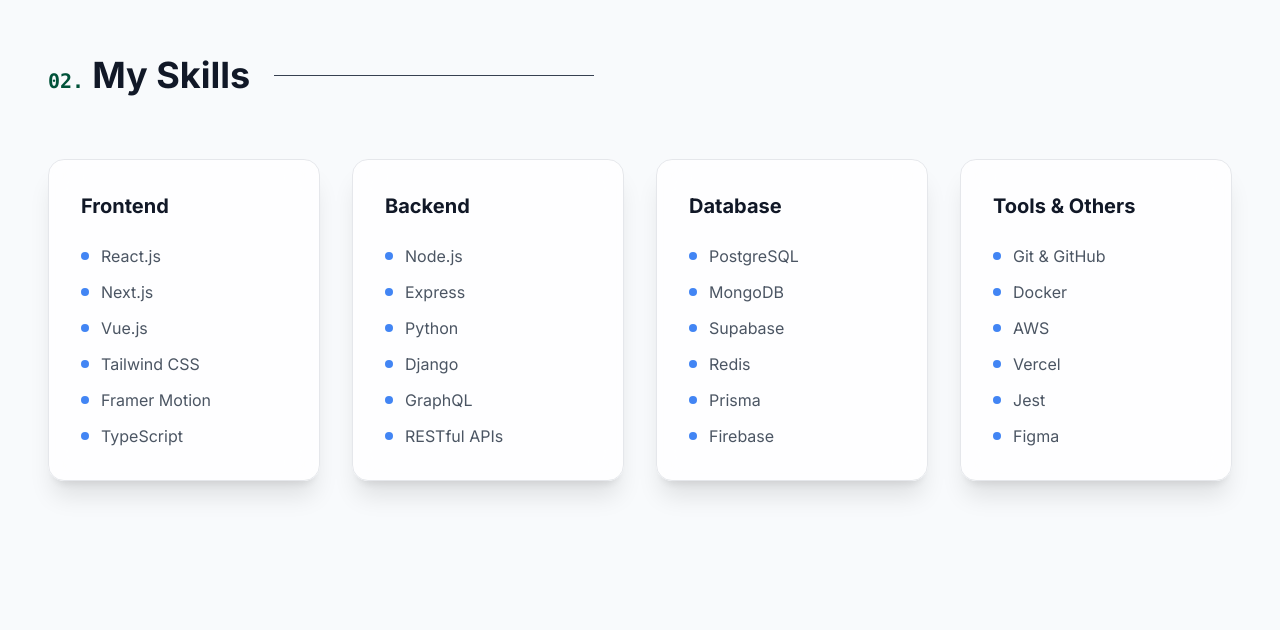
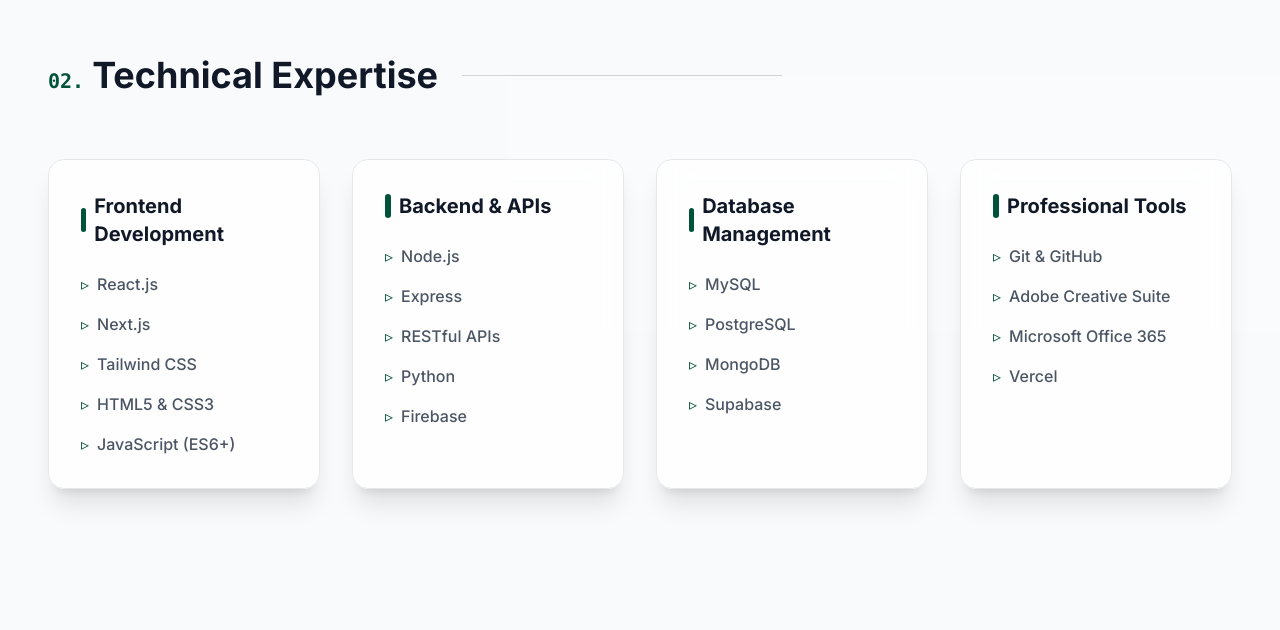
Before and after one commit to Samlite250/Samportfolio, a React (Vite) app: page / in a window 1280 px wide. Shown: the part 2210-2840 px from the top of the page. Built offline with nearby package versions, Linux system fonts and the light colour scheme.

Commit message:
feat: update and professionally reorganize skills list

```diff
--- a/src/components/About.jsx
+++ b/src/components/About.jsx
@@ -7,11 +7,11 @@
   { name: 'React.js', icon: <Cpu size={16} /> },
   { name: 'Node.js', icon: <Laptop size={16} /> },
   { name: 'Tailwind CSS', icon: <Monitor size={16} /> },
+  { name: 'MySQL / PostgreSQL', icon: <Layers size={16} /> },
   { name: 'Supabase', icon: <Layers size={16} /> },
-  { name: 'PostgreSQL', icon: <Layers size={16} /> },
   { name: 'Git & GitHub', icon: <Code2 size={16} /> },
-  { name: 'RESTful APIs', icon: <Laptop size={16} /> },
-  { name: 'UI/UX Design', icon: <Monitor size={16} /> }
+  { name: 'Adobe Creative Suite', icon: <Monitor size={16} /> },
+  { name: 'Microsoft Office', icon: <Monitor size={16} /> }
 ];
 
 const education = [
--- a/src/components/Skills.jsx
+++ b/src/components/Skills.jsx
@@ -4,33 +4,33 @@
 const Skills = () => {
   const skillCategories = [
     {
-      title: 'Frontend',
-      skills: ['React.js', 'Next.js', 'Vue.js', 'Tailwind CSS', 'Framer Motion', 'TypeScript']
+      title: 'Frontend Development',
+      skills: ['React.js', 'Next.js', 'Tailwind CSS', 'HTML5 & CSS3', 'JavaScript (ES6+)']
     },
     {
-      title: 'Backend',
-      skills: ['Node.js', 'Express', 'Python', 'Django', 'GraphQL', 'RESTful APIs']
+      title: 'Backend & APIs',
+      skills: ['Node.js', 'Express', 'RESTful APIs', 'Python', 'Firebase']
     },
     {
-      title: 'Database',
-      skills: ['PostgreSQL', 'MongoDB', 'Supabase', 'Redis', 'Prisma', 'Firebase']
+      title: 'Database Management',
+      skills: ['MySQL', 'PostgreSQL', 'MongoDB', 'Supabase']
     },
     {
-      title: 'Tools & Others',
-      skills: ['Git & GitHub', 'Docker', 'AWS', 'Vercel', 'Jest', 'Figma']
+      title: 'Professional Tools',
+      skills: ['Git & GitHub', 'Adobe Creative Suite', 'Microsoft Office 365', 'Vercel']
     }
   ];
 
   return (
-    <section id="skills" className="py-24">
+    <section id="skills" className="py-24 bg-light-800/10">
       <div className="container mx-auto px-6 md:px-12">
 
         <div className="flex items-center mb-16">
           <h2 className="text-3xl md:text-4xl font-bold mr-6">
             <span className="text-primary font-mono text-xl mr-2">02.</span>
-            My Skills
+            Technical Expertise
           </h2>
-          <div className="h-px bg-gray-700 flex-grow max-w-xs"></div>
+          <div className="h-px bg-gray-300 flex-grow max-w-xs"></div>
         </div>
 
         <div className="grid md:grid-cols-2 lg:grid-cols-4 gap-8">
@@ -41,15 +41,16 @@
               whileInView={{ opacity: 1, y: 0 }}
               viewport={{ once: true }}
               transition={{ duration: 0.5, delay: idx * 0.1 }}
-              className="glass-card p-8 rounded-2xl group hover:-translate-y-2 transition-all duration-300"
+              className="glass-card p-8 rounded-2xl group hover:-translate-y-2 transition-all duration-300 h-full border border-gray-100"
             >
-              <h3 className="text-xl font-bold text-gray-900 mb-6 group-hover:text-primary transition-colors">
+              <h3 className="text-xl font-bold text-gray-900 mb-6 group-hover:text-primary transition-colors flex items-center gap-2">
+                <span className="w-1.5 h-6 bg-primary rounded-full"></span>
                 {category.title}
               </h3>
-              <ul className="space-y-3">
+              <ul className="space-y-4">
                 {category.skills.map((skill, sIdx) => (
-                  <li key={sIdx} className="flex items-center text-gray-600">
-                    <span className="w-2 h-2 rounded-full bg-secondary mr-3"></span>
+                  <li key={sIdx} className="flex items-center text-gray-600 font-medium">
+                    <span className="text-primary mr-2">▹</span>
                     {skill}
                   </li>
                 ))}
```
